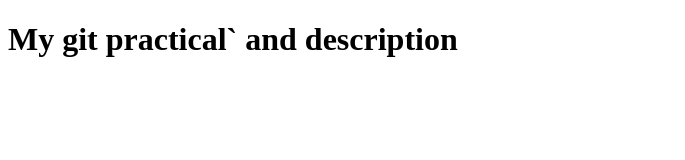
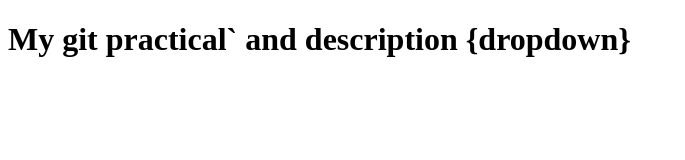
Before and after one commit to Riya432/undo-commands, a plain HTML site: page index.html in a window 1280 px wide. Shown: the whole page, without its empty margins (0-685 px from the left). Drawn offline with Linux system fonts and the light colour scheme.

Commit message:
branch b

```diff
--- a/index.html
+++ b/index.html
@@ -7,6 +7,6 @@
 </head>
 <body>
     <h1>My git practical` and
-        description</h1>
+        description {dropdown}</h1>
 </body>
 </html>
```
